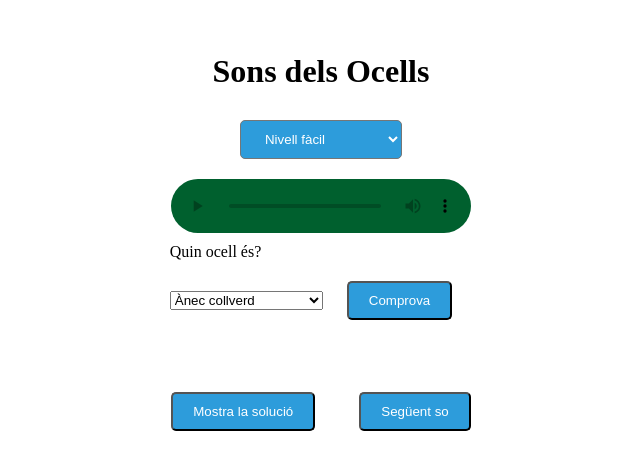
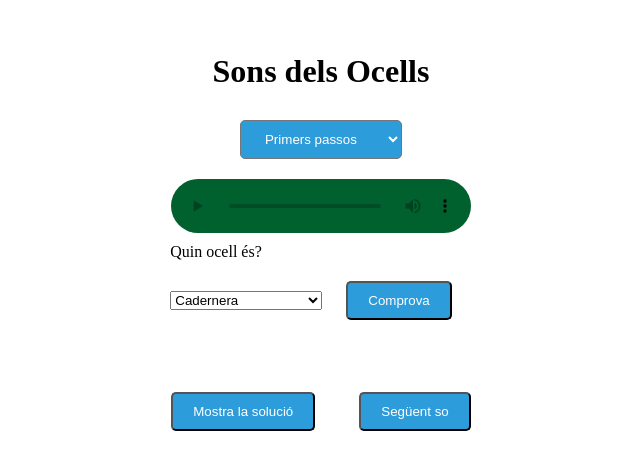
Before and after one commit to JordiCondom/BirdSongs, a website: page public/index.html in a window 1280 px wide. Shown: the part 159-628 px from the top of the page, 319-959 px from the left. Drawn offline with Linux system fonts and the light colour scheme.

Commit message:
new level

```diff
--- a/public/birds.json
+++ b/public/birds.json
@@ -364,5 +364,19 @@
       { "name": "Tórtora turca", "file": "tortoraTurca.mp3" , "image": "tortoraTurca.jpeg"},
       { "name": "Xoriguer comú", "file": "xoriguerComu.mp3" , "image": "xoriguerComu.jpeg"},
       { "name": "Xot", "file": "xot.mp3", "image": "xot.jpeg"}
+    ],
+    "nivell0": [
+      { "name": "Cadernera", "file": "cadernera.mp3" , "image": "cadernera.jpeg"},
+      { "name": "Colom roquer", "file": "colomRoquer.mp3" , "image": "colomRoquer.jpeg"},
+      { "name": "Corb", "file": "corb.mp3" , "image": "corb.jpeg"},
+      { "name": "Estornell vulgar", "file": "estornellVulgar.mp3" , "image": "estornellVulgar.jpeg"},
+      { "name": "Garsa", "file": "garsa.mp3" , "image": "garsa.jpeg"},
+      { "name": "Mallerenga carbonera", "file": "mallerengaCarbonera.mp3" , "image": "mallerengaCarbonera.jpeg"},
+      { "name": "Merla", "file": "merla.mp3" , "image": "merla.jpeg"},
+      { "name": "Pardal comú", "file": "pardalComu.mp3" , "image": "pardalComu.jpeg"},
+      { "name": "Rossinyol comú", "file": "rossinyolComu.mp3" , "image": "rossinyolComu.jpeg"},
+      { "name": "Tórtora turca", "file": "tortoraTurca.mp3" , "image": "tortoraTurca.jpeg"},
+      { "name": "Rossinyol comú", "file": "rossinyolComu.mp3" , "image": "rossinyolComu.jpeg"}
     ]
+
 }
--- a/public/index.html
+++ b/public/index.html
@@ -10,6 +10,7 @@
     <div class="container">
       <h1>Sons dels Ocells</h1>
       <select id="level-select" class="button">
+        <option value="nivell0">Primers passos</option>
         <option value="starter"> Nivell principiant</option>
         <option value="easy">Nivell fàcil</option>
         <option value="medium">Nivell mitjà</option>
--- a/public/index.js
+++ b/public/index.js
@@ -22,6 +22,7 @@ fetch('birds.json')
     intermig = data["intermig"]
     facils = data["facils"]
     starter_sounds = data["starter"]
+    nivell0_sounds = data["nivell0"]
 
     const queryString = window.location.search;
     const urlParams = new URLSearchParams(queryString);
@@ -38,11 +39,13 @@ fetch('birds.json')
         change_level(all_sounds)
       } else if (current_level == 'starter') {
         change_level(starter_sounds)
+      } else if (current_level == 'nivell0') {
+        change_level(nivell0_sounds)
       }
     } else {
-      current_level = 'easy'
+      current_level = 'nivell0'
       levelSelect.value = current_level
-      sounds = facils
+      sounds = nivell0_sounds
 
       let currentSoundIndex = Math.floor(Math.random() * sounds.length);
       currentSound = sounds[currentSoundIndex];
@@ -95,6 +98,9 @@ levelSelect.addEventListener('change', (event) => {
   } else if (lvl == 'starter') {
     current_level = 'starter'
     change_level(starter_sounds)
+  } else if (lvl == 'nivell0') {
+    current_level = 'nivell0'
+    change_level(nivell0_sounds)
   }
 });
 
```
Also changed, not shown: server.js (line endings or trailing spaces).
